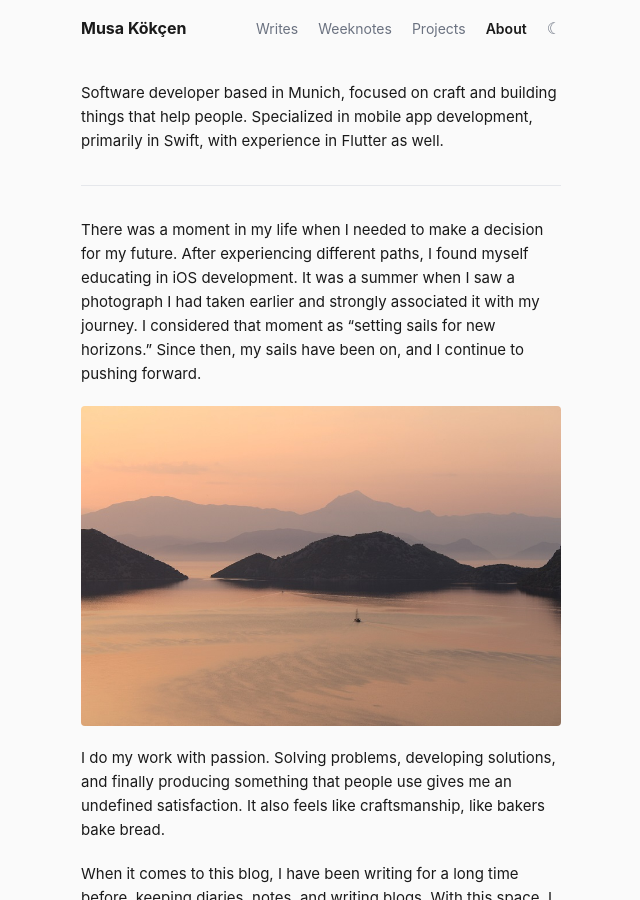
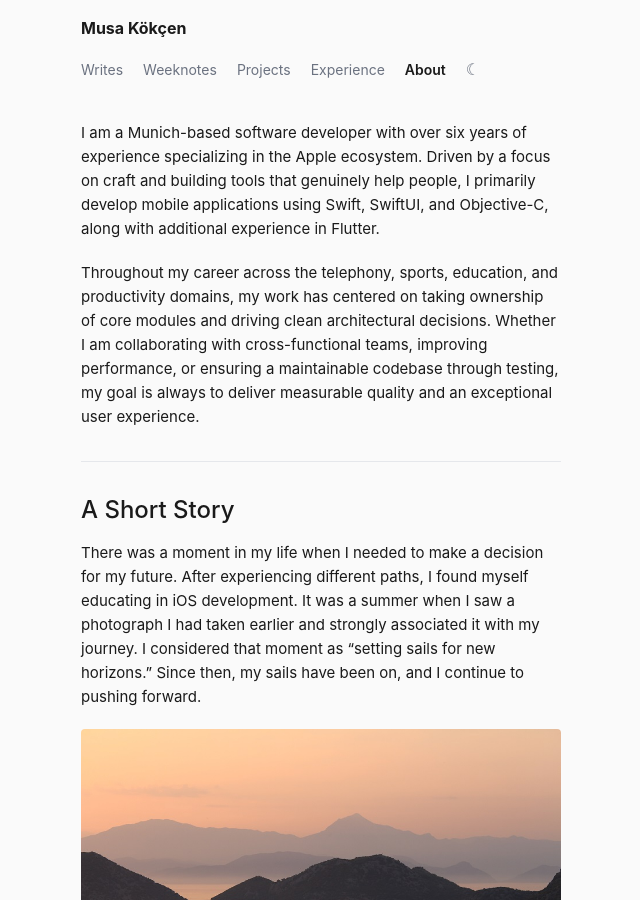
Before and after one commit to musakokcen/musakocen.github.io, a Jekyll site: the page built from about.md, in a window 1280 px wide and 900 px high. Shown: the whole window, without its empty margins (319-959 px from the left). Built offline with Jekyll 4.4.1, drawn with Linux system fonts in a browser that asks for light colours.

Commit message:
add experience page, update about sections, and set default theme to light

```diff
--- a/_includes/head.html
+++ b/_includes/head.html
@@ -8,8 +8,8 @@
     var saved = localStorage.getItem('theme');
     if (saved) {
       document.documentElement.setAttribute('data-theme', saved);
-    } else if (window.matchMedia('(prefers-color-scheme: dark)').matches) {
-      document.documentElement.setAttribute('data-theme', 'dark');
+    } else if (window.matchMedia('(prefers-color-scheme: light)').matches) {
+      document.documentElement.setAttribute('data-theme', 'light');
     }
   })();
 </script>
--- a/_includes/header.html
+++ b/_includes/header.html
@@ -6,6 +6,7 @@
                 <li><a href="{{ '/writes' | relative_url }}" {% if page.url contains '/writes' %}class="active"{% endif %}>Writes</a></li>
                 <li><a href="{{ '/weeknotes' | relative_url }}" {% if page.url contains '/weeknotes' %}class="active"{% endif %}>Weeknotes</a></li>
                 <li><a href="{{ '/projects' | relative_url }}" {% if page.url contains '/projects' %}class="active"{% endif %}>Projects</a></li>
+                <li><a href="{{ '/experience' | relative_url }}" {% if page.url contains '/experience' %}class="active"{% endif %}>Experience</a></li>
                 <li><a href="{{ '/about' | relative_url }}" {% if page.url contains '/about' %}class="active"{% endif %}>About</a></li>
                 <li>
                     <button class="theme-toggle" aria-label="Toggle theme" onclick="
--- a/about.md
+++ b/about.md
@@ -4,9 +4,13 @@ title: About
 permalink: /about/
 ---
 
-Software developer based in Munich, focused on craft and building things that help people. Specialized in mobile app development, primarily in Swift, with experience in Flutter as well.
+I am a Munich-based software developer with over six years of experience specializing in the Apple ecosystem. Driven by a focus on craft and building tools that genuinely help people, I primarily develop mobile applications using Swift, SwiftUI, and Objective-C, along with additional experience in Flutter.
+
+Throughout my career across the telephony, sports, education, and productivity domains, my work has centered on taking ownership of core modules and driving clean architectural decisions. Whether I am collaborating with cross-functional teams, improving performance, or ensuring a maintainable codebase through testing, my goal is always to deliver measurable quality and an exceptional user experience.
 
 ---
+
+# A Short Story
 
 There was a moment in my life when I needed to make a decision for my future. After experiencing different paths, I found myself educating in iOS development. It was a summer when I saw a photograph I had taken earlier and strongly associated it with my journey. I considered that moment as “setting sails for new horizons.” Since then, my sails have been on, and I continue to pushing forward.
 
```
Also changed, not shown: experience.md (added, +58 -0 lines), projects.md (+2 -2 lines).
